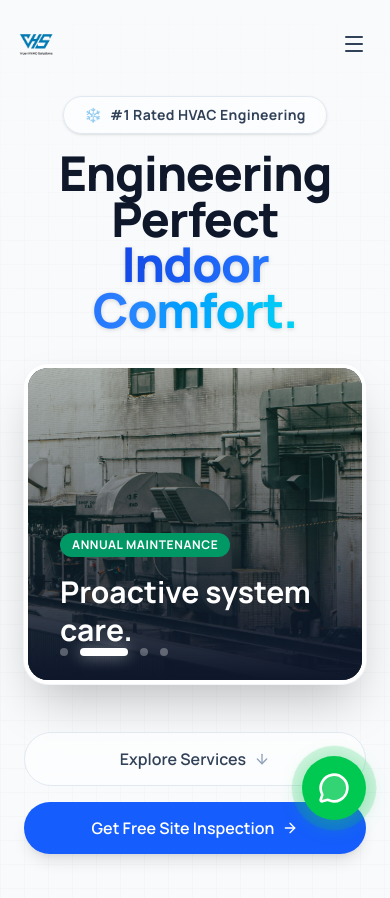
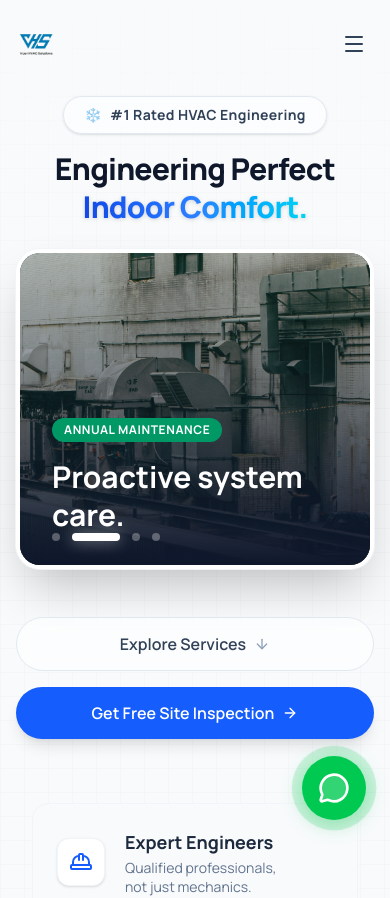
Before and after one commit to Aman241104/HVAC-web, a Next.js app: page / in a window 390 px wide. Shown: the top 898 px of the page. Built offline with nearby package versions, Linux system fonts and the light colour scheme.

Commit message:
fix: mobile visual bugs (hero typography, about padding)

```diff
--- a/src/components/About.tsx
+++ b/src/components/About.tsx
@@ -80,7 +80,7 @@ export default function About() {
   }, { scope: containerRef })
 
   return (
-    <section id="about" ref={containerRef} className="py-24 bg-white relative overflow-hidden">
+    <section id="about" ref={containerRef} className="py-16 md:py-24 bg-white relative overflow-hidden">
 
       {/* Background: Technical Drawing Watermark */}
       <div className="absolute -left-20 top-20 w-[600px] h-[600px] opacity-[0.03] pointer-events-none rotate-12">
@@ -136,9 +136,9 @@ export default function About() {
                 <div
                   key={index}
                   ref={el => { statsRef.current[index] = el }}
-                  className="bg-white p-8 flex flex-col items-center justify-center text-center aspect-square md:aspect-auto md:h-52 hover:bg-slate-50 transition-colors duration-300 group"
+                  className="bg-white p-4 sm:p-8 flex flex-col items-center justify-center text-center aspect-square md:aspect-auto md:h-52 hover:bg-slate-50 transition-colors duration-300 group"
                 >
-                  <div className="text-4xl md:text-5xl font-mono font-bold text-slate-900 mb-3 flex items-baseline tracking-tighter group-hover:text-blue-600 transition-colors">
+                  <div className="text-3xl sm:text-4xl md:text-5xl font-mono font-bold text-slate-900 mb-3 flex items-baseline tracking-tighter group-hover:text-blue-600 transition-colors">
                     <span className="stat-value">0</span>
                     <span className="text-2xl md:text-3xl ml-1 text-slate-400">{stat.suffix}</span>
                   </div>
--- a/src/components/Hero.tsx
+++ b/src/components/Hero.tsx
@@ -137,7 +137,7 @@ export default function Hero() {
     <section
       id="hero"
       ref={containerRef}
-      className="relative pt-24 pb-12 px-6 bg-slate-50 min-h-[90vh] flex flex-col justify-center overflow-hidden"
+      className="relative pt-24 pb-12 px-4 sm:px-6 bg-slate-50 min-h-[90vh] flex flex-col justify-center overflow-hidden"
     >
       {/* Background decoration: Engineering Grid */}
       <div className="absolute inset-0 pointer-events-none opacity-40"
@@ -159,7 +159,7 @@ export default function Hero() {
         </div>
 
         {/* Headline */}
-        <h1 ref={headlineRef} className="text-5xl md:text-7xl lg:text-8xl font-extrabold text-slate-900 mb-8 leading-[0.95] tracking-tight max-w-5xl relative z-20">
+        <h1 ref={headlineRef} className="text-3xl sm:text-4xl md:text-5xl lg:text-7xl font-extrabold text-slate-900 mb-6 leading-tight tracking-tight max-w-5xl relative z-20">
           Engineering Perfect <br />
           <span className="bg-gradient-to-r from-blue-700 via-blue-500 to-cyan-400 bg-clip-text text-transparent drop-shadow-sm">
             Indoor Comfort.
```
